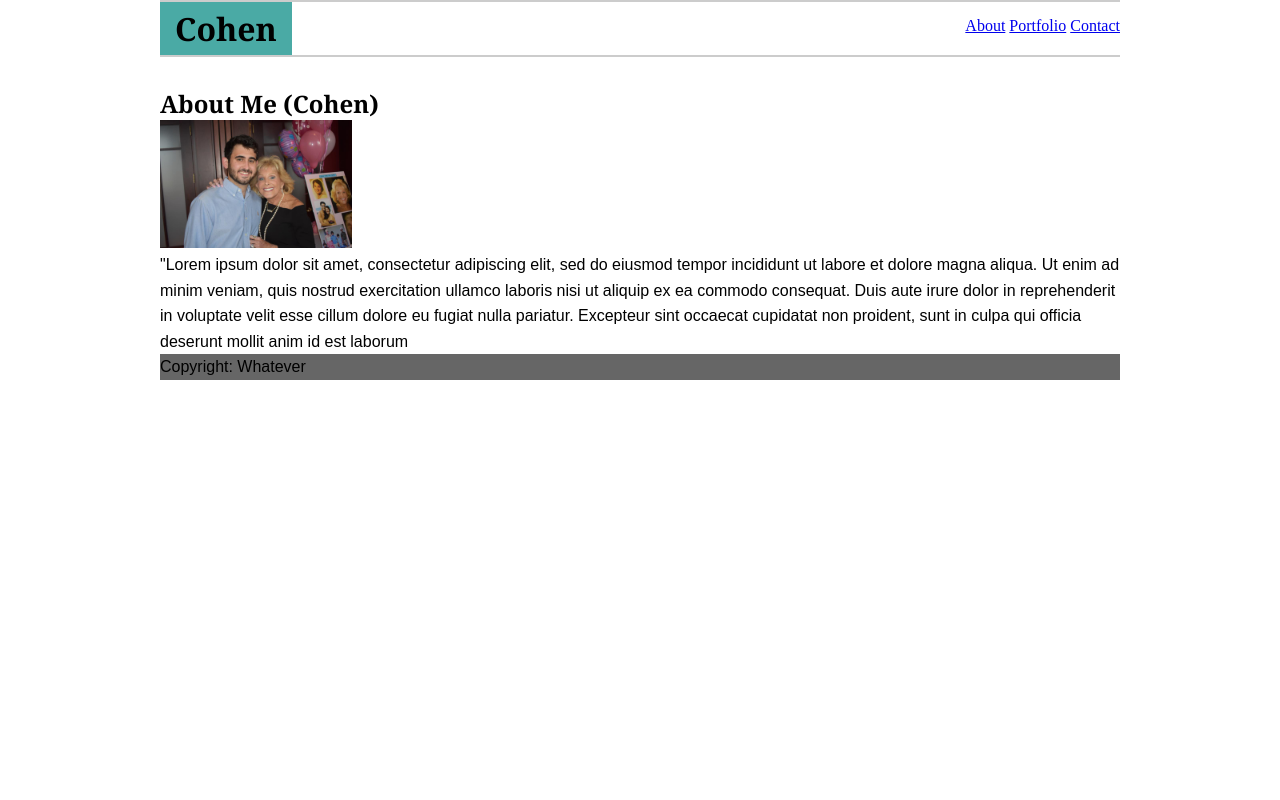
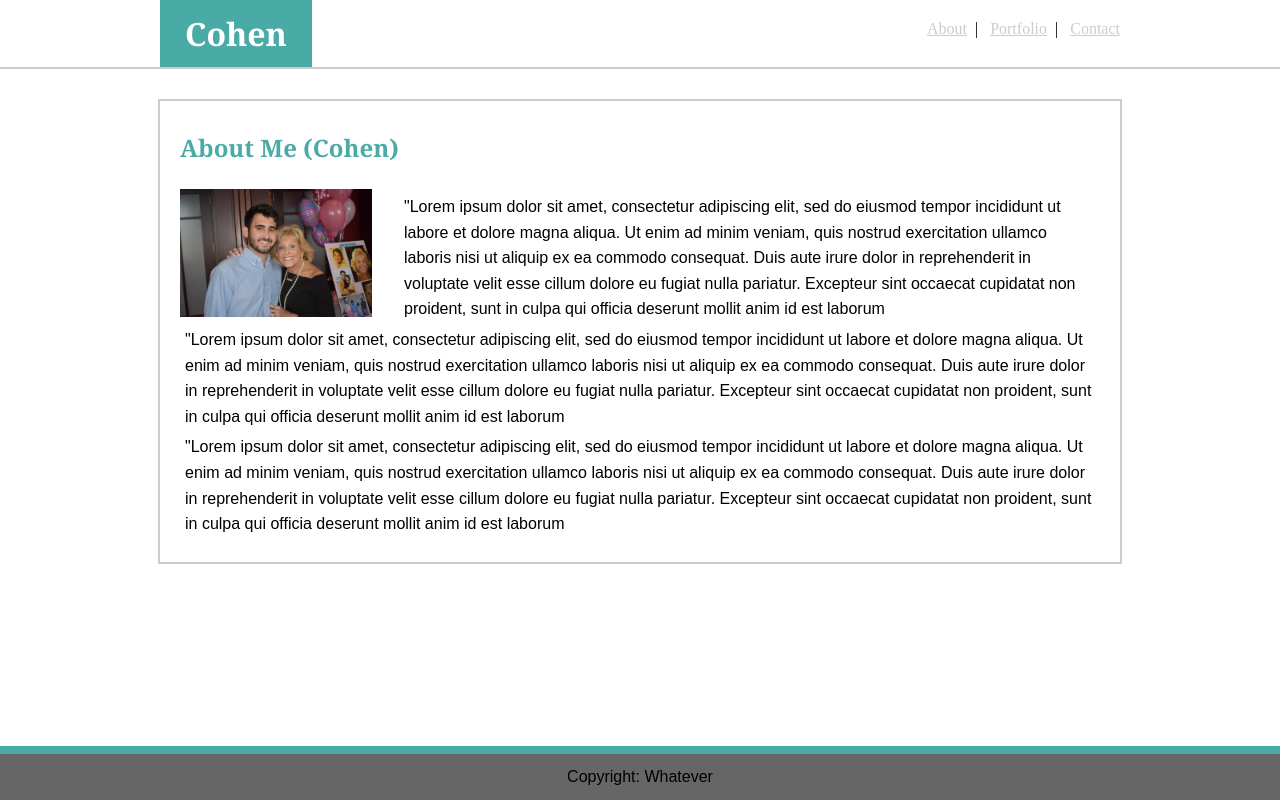
Before and after one commit to dcoco1890/Basic-Portfolio, a plain HTML site: page index.html in a window 1280 px wide. Drawn offline with Linux system fonts and the light colour scheme.

Commit message:
Getting all the css values to match the image better. Starting to like the way this looks and want to save in case I mess it up

```diff
--- a/assets/css/style.css
+++ b/assets/css/style.css
@@ -12,43 +12,82 @@ footer,p,form {
     line-height: 1.6;
 }
 
+html{
+
+}
 body {
-    margin: 0 auto;
-    max-width: 960px;
+    margin: auto auto;
 
 
 }
 
 header {
     overflow: auto;
-    margin-bottom: 30px;
-    border-bottom-color: #cccccc;
-    border-top-color: #cccccc;
-    border-top-style: solid;
-    border-bottom-style:solid;
-    border-top-width: 2px;
-    border-bottom-width: 2px;
+    margin: auto;
+    max-width: 960px;
+    background-color: #ffffff;
+
 
 
 }
 h1 {
+    color: #ffffff;
     position: relative;
-    padding: 5px 15px;
+    padding: 12px 25px;
     background-color: #4aaaa5;
     float: left;
+
+}
+h2 {
+    padding: 10px 0 25px 0;
+    color: #4aaaa5;
 }
 
 nav {
     position: relative;
-    padding: 15px 0;
+
+    padding: 20px 0;
     float: right;
 }
 
+section{
+
+}
 footer {
+    position: absolute;
+    bottom: 0;
     background-color: #666666;
+    border-top: 8px solid #4aaaa5;
+    text-align: center;
+    width: 100%;
+    padding: 10px 0;
+}
+
+a {
+    color:#cccccc;
+}
+
+p {
+    margin:5px;
+}
+
+
+
+#line {
+    background-color: #cccccc;
+    height:2px;
+    margin-bottom: 30px;
+}
+
+#bio-image {
+    float: left;
+    padding-right: 2em;
 }
 
 .main {
-
-
+    border: 2px solid #cccccc;
+    max-width: 920px;
+    margin: 0 auto;
+    background-color: #ffffff;
+    padding:20px;
 }
--- a/index.html
+++ b/index.html
@@ -13,13 +13,15 @@
         <h1>Cohen</h1>
 
             <nav>
-                <a href="index.html">About</a>
-                <a href="portfolio.html">Portfolio</a>
+                <a href="index.html">About</a>&nbsp;&nbsp;|&nbsp;&nbsp;
+                <a href="portfolio.html">Portfolio</a>&nbsp;&nbsp;|&nbsp;&nbsp;
                 <a href="contact.html">Contact</a>
             </nav>
 
     </header>
 
+    <div id="line"></div>
+    <section>
     <div class="main">
 
         <h2>About Me (Cohen)</h2>
@@ -29,9 +31,11 @@
         <img id="bio-image" src="assets/images/aaME.jpg" alt="COHEN" width="192px" height="128px">
 
         <p>"Lorem ipsum dolor sit amet, consectetur adipiscing elit, sed do eiusmod tempor incididunt ut labore et dolore magna aliqua. Ut enim ad minim veniam, quis nostrud exercitation ullamco laboris nisi ut aliquip ex ea commodo consequat. Duis aute irure dolor in reprehenderit in voluptate velit esse cillum dolore eu fugiat nulla pariatur. Excepteur sint occaecat cupidatat non proident, sunt in culpa qui officia deserunt mollit anim id est laborum</p>
+        <p>"Lorem ipsum dolor sit amet, consectetur adipiscing elit, sed do eiusmod tempor incididunt ut labore et dolore magna aliqua. Ut enim ad minim veniam, quis nostrud exercitation ullamco laboris nisi ut aliquip ex ea commodo consequat. Duis aute irure dolor in reprehenderit in voluptate velit esse cillum dolore eu fugiat nulla pariatur. Excepteur sint occaecat cupidatat non proident, sunt in culpa qui officia deserunt mollit anim id est laborum</p>
+        <p>"Lorem ipsum dolor sit amet, consectetur adipiscing elit, sed do eiusmod tempor incididunt ut labore et dolore magna aliqua. Ut enim ad minim veniam, quis nostrud exercitation ullamco laboris nisi ut aliquip ex ea commodo consequat. Duis aute irure dolor in reprehenderit in voluptate velit esse cillum dolore eu fugiat nulla pariatur. Excepteur sint occaecat cupidatat non proident, sunt in culpa qui officia deserunt mollit anim id est laborum</p>
 
     </div>
-
+</section>
     <footer>
         Copyright: Whatever
     </footer>
```
Also changed, not shown: contact.html (+4 -4 lines), portfolio.html (+4 -4 lines).
